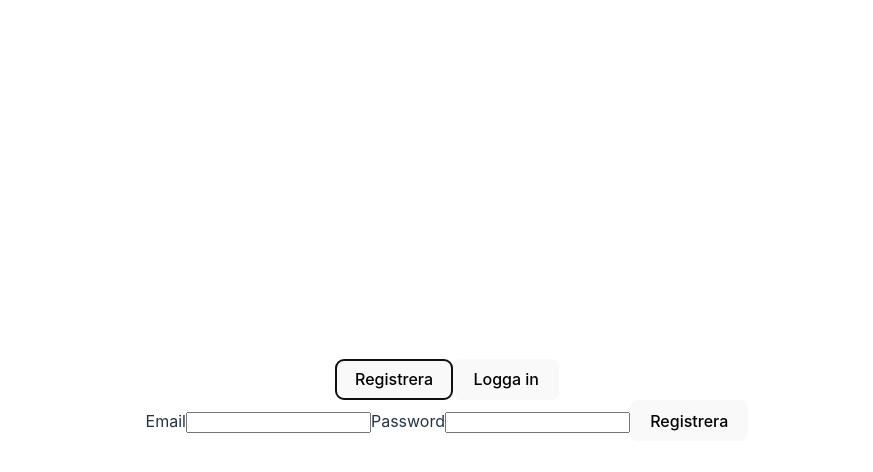
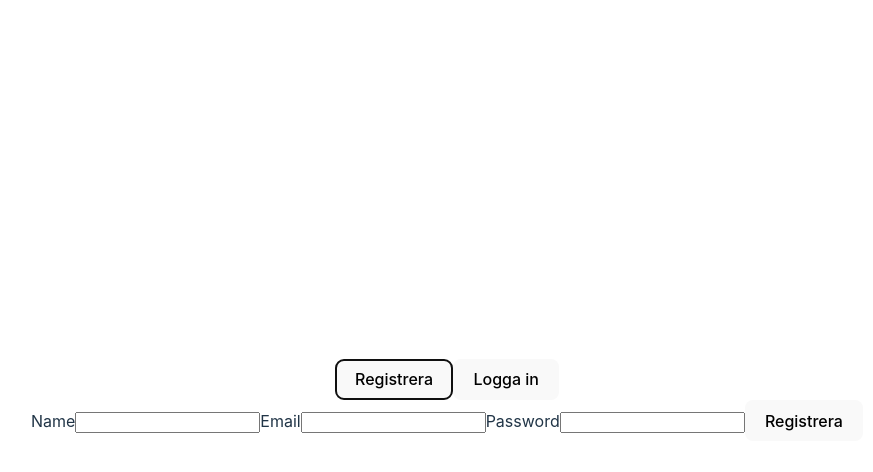
Before and after one commit to jennikaelisson/checkout, a React (Vite) app in the folder client/: page / in a window 1280 px wide. Both pictures are taken after a click on the button "Registrera". Shown: the top 472 px of the page, without its empty margins (193-1066 px from the left). Built offline with nearby package versions, Linux system fonts and the light colour scheme; no server answers.

Commit message:
adding name to register form

```diff
--- a/client/src/pages/Home.tsx
+++ b/client/src/pages/Home.tsx
@@ -9,6 +9,7 @@ const Home = () => {
   const [user, setUser] = useState<string>("");
   const [emailInput, setEmailInput] = useState("");
   const [passwordInput, setPasswordInput] = useState("");
+  const [nameInput, setNameInput] = useState("");
 
   const [emailLoginInput, setEmailLoginInput] = useState("");
   const [passwordLoginInput, setPasswordLoginInput] = useState("");
@@ -41,7 +42,7 @@ const Home = () => {
       headers: {
         "Content-type": "application/json",
       },
-      body: JSON.stringify({ email: emailInput, password: passwordInput }),
+      body: JSON.stringify({ name: nameInput, email: emailInput, password: passwordInput }),
     });
     const data = await response.json();
     console.log(data);
@@ -84,6 +85,10 @@ const Home = () => {
     }
   };
 
+  const handleNameChange = (e: ChangeEvent<HTMLInputElement>) => {
+    setNameInput(e.target.value);
+  }
+
   const handleEmailChange = (e: ChangeEvent<HTMLInputElement>) => {
     setEmailInput(e.target.value);
   };
@@ -91,6 +96,7 @@ const Home = () => {
   const handlePasswordChange = (e: ChangeEvent<HTMLInputElement>) => {
     setPasswordInput(e.target.value);
   };
+
 
   const handleLoginEmailChange = (e: ChangeEvent<HTMLInputElement>) => {
     setEmailLoginInput(e.target.value);
@@ -115,7 +121,10 @@ const Home = () => {
     <CartProvider>
       <div>
         {user ? (
-          <><div><Header /></div>
+          <>
+            <div>
+              <Header />
+            </div>
             <div>
               <ProductList />
             </div>
@@ -133,6 +142,12 @@ const Home = () => {
               <>
                 {registrationSuccess && <p>Registrering lyckad</p>}
                 <form onSubmit={register}>
+                  <label htmlFor="">Name</label>
+                  <input
+                    id="nameInput"
+                    value={nameInput}
+                    onChange={handleNameChange}
+                  />
                   <label htmlFor="emailInput">Email</label>
                   <input
                     id="emailInput"
```
